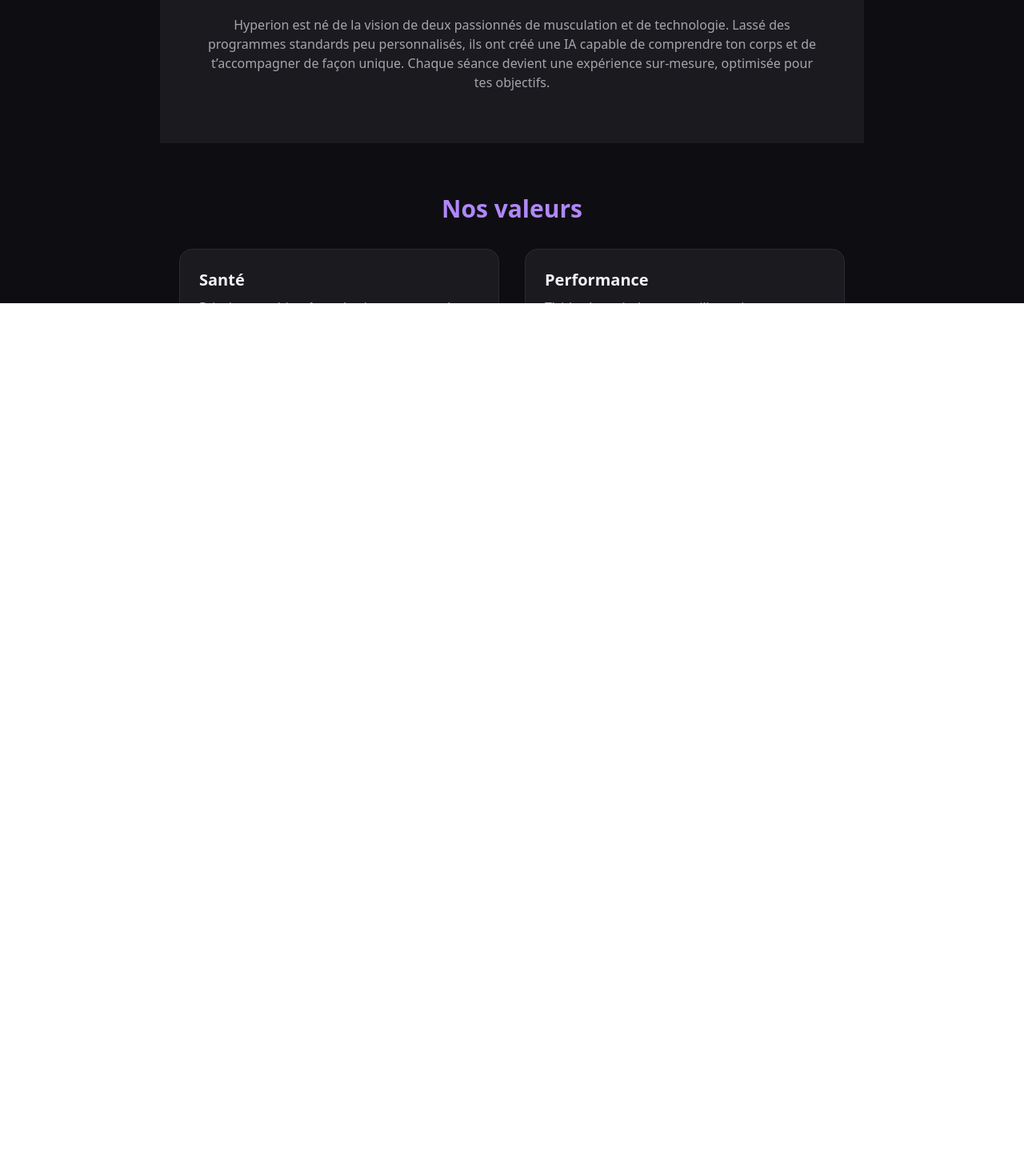
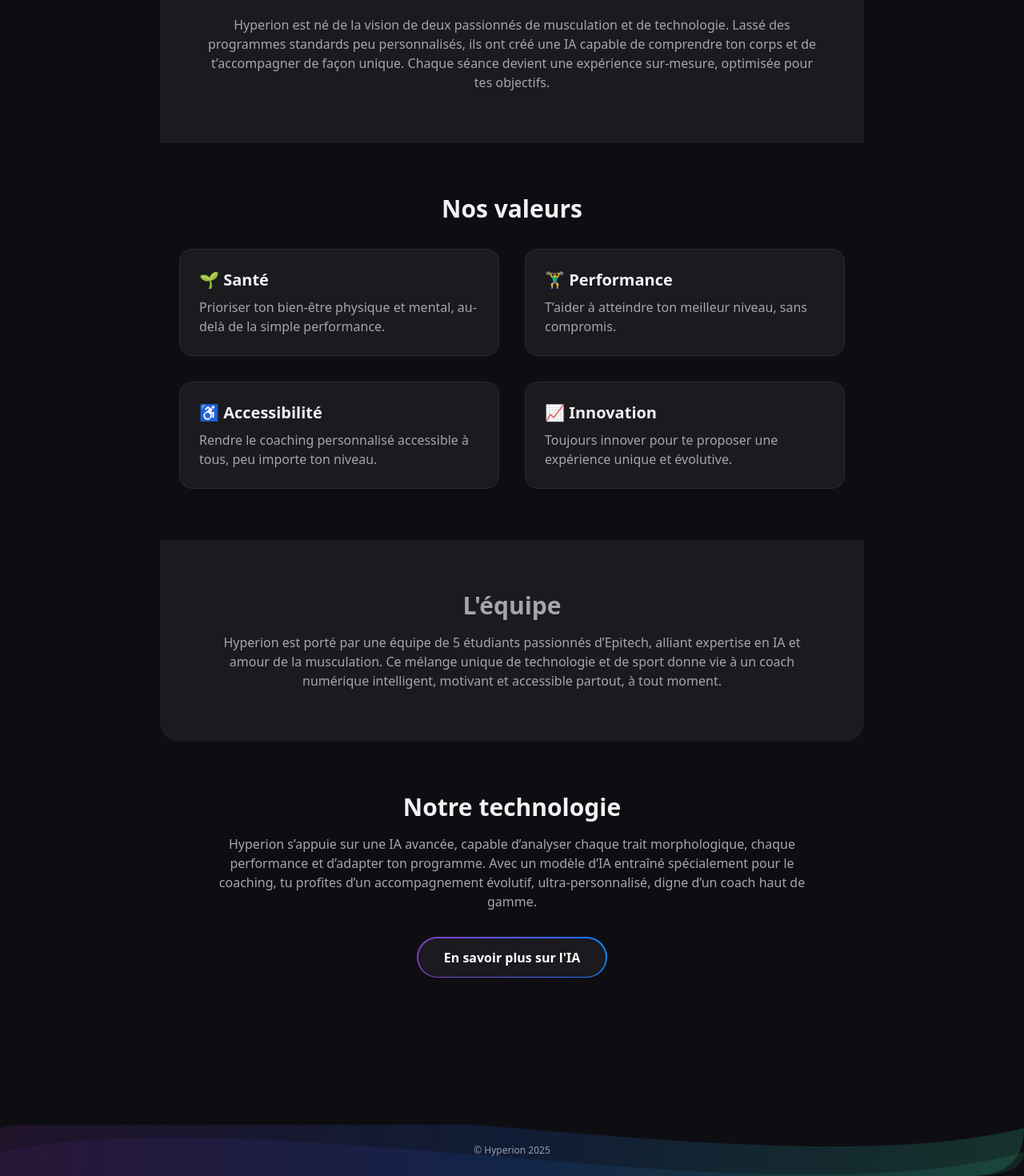
Before and after one commit to Uncor-dev/Hyperion-Showcase, a React (Vite) app: page /about-us in a window 1280 px wide. Shown: the part 421-1891 px from the top of the page at 80% size. Before the commit the page ends 800 px from the top, so only its background shows below. Built offline with nearby package versions, Linux system fonts and the light colour scheme.

Commit message:
:rocket: add footer + modif global style

```diff
--- a/src/App.tsx
+++ b/src/App.tsx
@@ -1,4 +1,4 @@
-import { Routes, Route } from "react-router-dom";
+import { Routes, Route, useLocation } from "react-router-dom";
 
 import Navbar from "@/components/Navbar/Navbar";
 import Home from "@/Pages/Home";
@@ -7,12 +7,15 @@
 import Pricing from "@/Pages/Pricing";
 import Community from "@/Pages/Community";
 import Contact from "@/Pages/Contact";
+import Footer from "@/components/Footer";
 
 function App() {
+  const location = useLocation();
+
   return (
-    <div className="flex h-screen flex-col overflow-auto bg-[#0E0E12] text-[#F2F2F5]">
+    <div className="flex min-h-screen flex-col overflow-auto bg-[#0E0E12] text-[#F2F2F5]">
       <Navbar />
-      <div className="flex flex-col items-center justify-center pt-35">
+      <div className="flex flex-col items-center justify-center pt-35 flex-1 w-full">
         <Routes>
           <Route path="/" element={<Home />} />
           <Route path="/services" element={<Services />} />
@@ -22,6 +25,7 @@
           <Route path="/contact" element={<Contact />} />
         </Routes>
       </div>
+      {location.pathname !== "/" && <Footer />}
     </div>
   );
 }
--- a/src/Pages/AboutUs.tsx
+++ b/src/Pages/AboutUs.tsx
@@ -20,22 +20,22 @@
             </div>
 
             <div className="px-6 py-16">
-                <h3 className="text-3xl font-bold mb-8 text-center text-[#B088F9]">Nos valeurs</h3>
+                <h3 className="text-3xl font-bold mb-8 text-center">Nos valeurs</h3>
                 <div className="grid grid-cols-1 sm:grid-cols-2 gap-8 text-left text-[#A5A6AD]">
                     <div className="bg-[#1A1A1F] p-6 rounded-2xl border border-[#2B2B31] hover:border-[#822EAD] transition">
-                        <h3 className="text-xl font-semibold text-[#F2F2F5] mb-2">Santé</h3>
+                        <h3 className="text-xl font-semibold text-[#F2F2F5] mb-2">🌱 Santé</h3>
                         <p>Prioriser ton bien-être physique et mental, au-delà de la simple performance.</p>
                     </div>
                     <div className="bg-[#1A1A1F] p-6 rounded-2xl border border-[#2B2B31] hover:border-[#1F6CFF] transition">
-                        <h3 className="text-xl font-semibold text-[#F2F2F5] mb-2">Performance</h3>
+                        <h3 className="text-xl font-semibold text-[#F2F2F5] mb-2">🏋️‍♂️ Performance</h3>
                         <p>T’aider à atteindre ton meilleur niveau, sans compromis.</p>
                     </div>
                     <div className="bg-[#1A1A1F] p-6 rounded-2xl border border-[#2B2B31] hover:border-[#42FFB6] transition">
-                        <h3 className="text-xl font-semibold text-[#F2F2F5] mb-2">Accessibilité</h3>
+                        <h3 className="text-xl font-semibold text-[#F2F2F5] mb-2">♿️ Accessibilité</h3>
                         <p>Rendre le coaching personnalisé accessible à tous, peu importe ton niveau.</p>
                     </div>
                     <div className="bg-[#1A1A1F] p-6 rounded-2xl border border-[#2B2B31] hover:border-[#FF5E5E] transition">
-                        <h3 className="text-xl font-semibold text-[#F2F2F5] mb-2">Innovation</h3>
+                        <h3 className="text-xl font-semibold text-[#F2F2F5] mb-2">📈 Innovation</h3>
                         <p>Toujours innover pour te proposer une expérience unique et évolutive.</p>
                     </div>
                 </div>
@@ -44,14 +44,14 @@
             <div className="bg-[#1A1A1F] px-6 py-16 text-center rounded-b-3xl">
                 <h3 className="text-3xl font-bold mb-4 text-[#A5A6AD]">L'équipe</h3>
                 <p className="max-w-3xl mx-auto text-[#A5A6AD]">
-                    Hyperion est porté par un solo founder, passionné de musculation et expert en IA. Ce mélange rare de technologie et de sport donne vie à un coach numérique intelligent et motivant, disponible partout, tout le temps.
+                    Hyperion est porté par une équipe de 5 étudiants passionnés d’Epitech, alliant expertise en IA et amour de la musculation. Ce mélange unique de technologie et de sport donne vie à un coach numérique intelligent, motivant et accessible partout, à tout moment.
                 </p>
             </div>
 
             <div className="px-6 py-16 text-center">
                 <h3 className="text-3xl font-bold mb-4">Notre technologie</h3>
                 <p className="max-w-3xl mx-auto text-[#A5A6AD] mb-8">
-                    Hyperion s’appuie sur une IA avancée, capable d’analyser chaque répétition, chaque performance et d’adapter ton programme en temps réel. Avec un modèle d’IA entraîné spécialement pour le coaching, tu profites d’un accompagnement évolutif, ultra-personnalisé, digne d’un coach haut de gamme.
+                    Hyperion s’appuie sur une IA avancée, capable d’analyser chaque trait morphologique, chaque performance et d’adapter ton programme. Avec un modèle d’IA entraîné spécialement pour le coaching, tu profites d’un accompagnement évolutif, ultra-personnalisé, digne d’un coach haut de gamme.
                 </p>
                 <div className="inline-block p-[1.5px] rounded-full bg-gradient-to-r from-[#822EAD] via-[#1F6CFF] to-[#42FFB6] animate-gradient-x">
                     <button className="bg-[#1A1A1F] hover:bg-[#232336] text-white font-semibold py-3 px-8 rounded-full transition w-full">
@@ -59,32 +59,6 @@
                     </button>
                 </div>
             </div>
-            <svg
-                className="absolute left-0 bottom-0 w-full h-[300px] pointer-events-none z-0 pt-16"
-                width="100%"
-                height="300"
-                viewBox="0 0 1920 300"
-                fill="none"
-                xmlns="http://www.w3.org/2000/svg"
-            >
-                <defs>
-                    <linearGradient id="waveGradient" x1="0" y1="0" x2="1920" y2="300" gradientUnits="userSpaceOnUse">
-                        <stop stopColor="#822EAD" />
-                        <stop offset="0.5" stopColor="#1F6CFF" />
-                        <stop offset="1" stopColor="#42FFB6" />
-                    </linearGradient>
-                </defs>
-                <path
-                    d="M0 120 Q 480 60 960 120 T 1920 120 V300 H0 Z"
-                    fill="url(#waveGradient)"
-                    opacity="0.18"
-                />
-                <path
-                    d="M0 200 Q 600 260 1200 200 T 1920 200 V300 H0 Z"
-                    fill="url(#waveGradient)"
-                    opacity="0.12"
-                />
-            </svg>
         </section>
     );
 }
--- a/src/Pages/Contact.tsx
+++ b/src/Pages/Contact.tsx
@@ -1,7 +1,6 @@
 export default function Contact() {
     return (
-        <section className="px-6">
-            {/* Header */}
+        <section className="px-6 pb-30">
             <div className="text-center mb-12">
                 <h1 className="text-5xl md:text-6xl font-extrabold mb-4">
                     Contacte-nous
--- a/src/Pages/Home.tsx
+++ b/src/Pages/Home.tsx
@@ -8,6 +8,7 @@
                 viewBox="0 0 1920 1080"
                 fill="none"
                 xmlns="http://www.w3.org/2000/svg"
+                preserveAspectRatio="none"
             >
                 <defs>
                     <linearGradient id="waveGradient" x1="0" y1="0" x2="1920" y2="1080" gradientUnits="userSpaceOnUse">
--- a/src/Pages/Pricing.tsx
+++ b/src/Pages/Pricing.tsx
@@ -3,7 +3,7 @@
 
 export default function Pricing() {
     return (
-        <section className="bg-[#0E0E12] px-6">
+        <section className="relative md:px-50 px-6 pb-30">
             <div className="max-w-5xl mx-auto text-center mb-12">
                 <h2 className="text-4xl md:text-5xl font-extrabold mb-4">Tarifs pour <span className="bg-gradient-to-r from-[#822EAD] via-[#1F6CFF] to-[#42FFB6] bg-clip-text text-transparent animate-gradient-x font-black">Hyperion</span></h2>
                 <p className="text-[#A5A6AD] text-lg">
--- a/src/Pages/Services.tsx
+++ b/src/Pages/Services.tsx
@@ -1,6 +1,6 @@
 export default function Services() {
   return (
-    <section className="min-h-screen px-6">
+    <section className="relative md:px-50 px-6 pb-30">
       <div className="max-w-5xl mx-auto text-center mb-16">
         <h2 className="text-4xl md:text-5xl font-extrabold mb-4">Ce que <span className="bg-gradient-to-r from-[#822EAD] via-[#1F6CFF] to-[#42FFB6] bg-clip-text text-transparent animate-gradient-x font-black">Hyperion</span> fait pour toi</h2>
         <p className="text-[#A5A6AD] text-lg">
@@ -49,7 +49,6 @@
   );
 }
 
-// ✅ Composant réutilisable
 function ServiceCard({ title, description, icon, borderColor }: { title: string; description: string; icon: string; borderColor: string }) {
   return (
     <div className="bg-[#1A1A1F] p-6 rounded-2xl border-l-4 shadow-md hover:shadow-lg transition-all" style={{ borderColor }}>
--- /dev/null
+++ b/src/components/Footer.tsx
@@ -0,0 +1,34 @@
+export default function Footer() {
+    return (
+        <footer className="w-full bg-[#0E0E12] text-[#F2F2F5] pt-6 pb-2 relative overflow-hidden">
+            <div className="max-w-5xl mx-auto relative z-10 pb-4">
+                <p className="text-center text-xs opacity-60">© Hyperion 2025</p>
+            </div>
+            <svg
+                className="absolute left-0 bottom-0 w-full h-[220px] pointer-events-none z-0"
+                viewBox="0 0 1920 220"
+                fill="none"
+                xmlns="http://www.w3.org/2000/svg"
+                preserveAspectRatio="none"
+            >
+                <defs>
+                    <linearGradient id="waveGradient" x1="0" y1="0" x2="1920" y2="220" gradientUnits="userSpaceOnUse">
+                        <stop stopColor="#822EAD" />
+                        <stop offset="0.5" stopColor="#1F6CFF" />
+                        <stop offset="1" stopColor="#42FFB6" />
+                    </linearGradient>
+                </defs>
+                <path
+                    d="M0,160 C480,80 1440,240 1920,160 Q1920,220 1820,220 H100 Q0,220 0,220 Z"
+                    fill="url(#waveGradient)"
+                    opacity="0.15"
+                />
+                <path
+                    d="M0,190 C480,120 1440,280 1920,190 Q1920,220 1820,220 H100 Q0,220 0,220 Z"
+                    fill="url(#waveGradient)"
+                    opacity="0.1"
+                />
+            </svg>
+        </footer>
+    );
+}
--- a/src/components/Navbar/Navbar.tsx
+++ b/src/components/Navbar/Navbar.tsx
@@ -1,6 +1,5 @@
 import Logo from "@/assets/logo.svg";
 import NavMenu from "@/components/Navbar/menu-hover-effects";
-import { IoShareSocial } from "react-icons/io5";
 import {
     EmailShareButton,
     FacebookShareButton,
@@ -68,7 +67,7 @@
                             whitespace-nowrap
                         "
                     >
-                        Share ❤️
+                        Share 🙏
                     </span>
                     <div
                         className="
```
